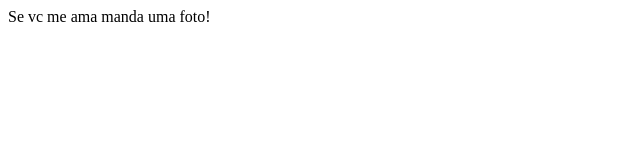
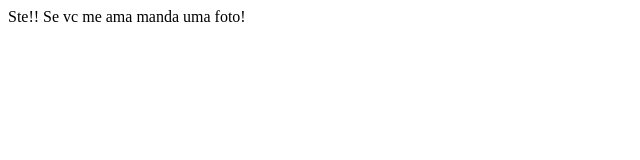
Before and after one commit to jowzin/jowzin_estudo_curso.dev, a Next.js app: page / in a window 1280 px wide. Shown: the top 160 px of the page, without its empty margins (0-640 px from the left). Built offline with nearby package versions, Linux system fonts and the light colour scheme.

Commit message:
modifica a frase

```diff
--- a/pages/index.js
+++ b/pages/index.js
@@ -1,5 +1,5 @@
 function Home() {
-  return <div>Se vc me ama manda uma foto!</div>;
+  return <div>Ste!! Se vc me ama manda uma foto!</div>;
 }
 
 export default Home;
```
